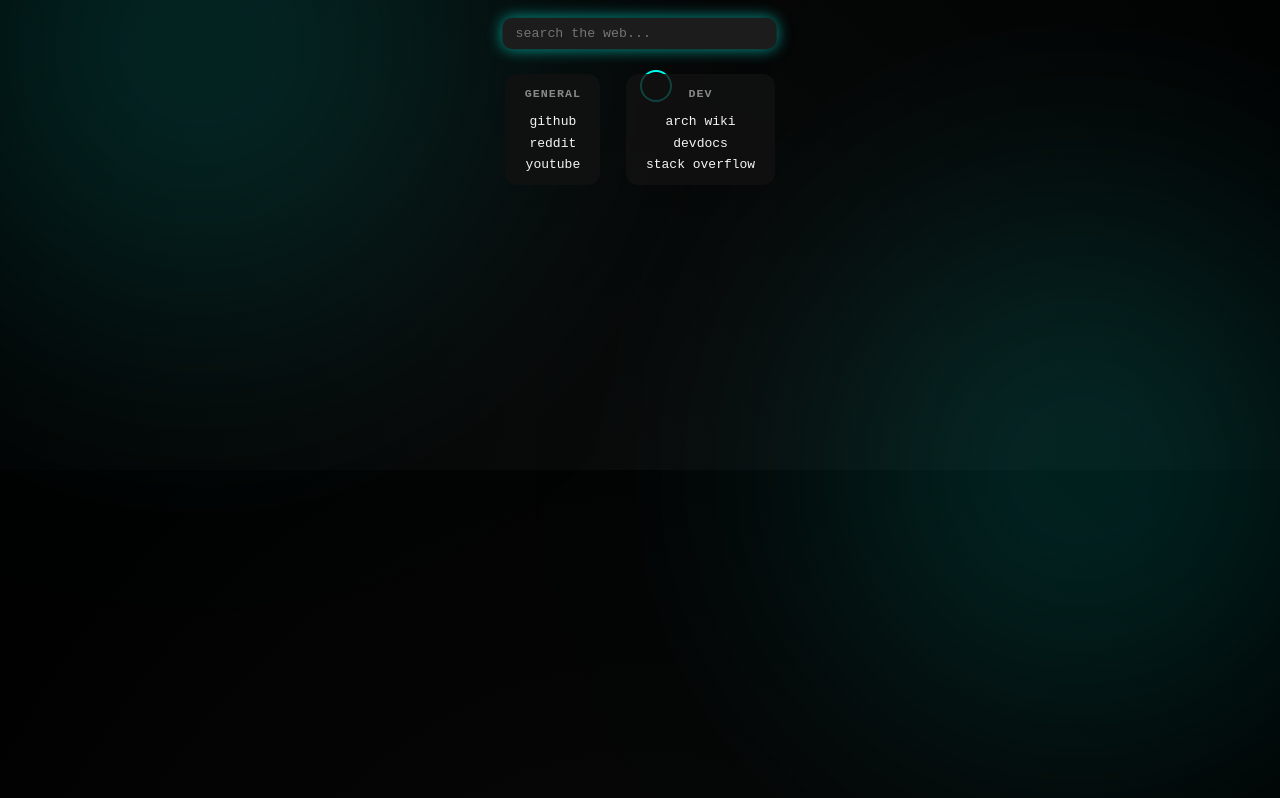
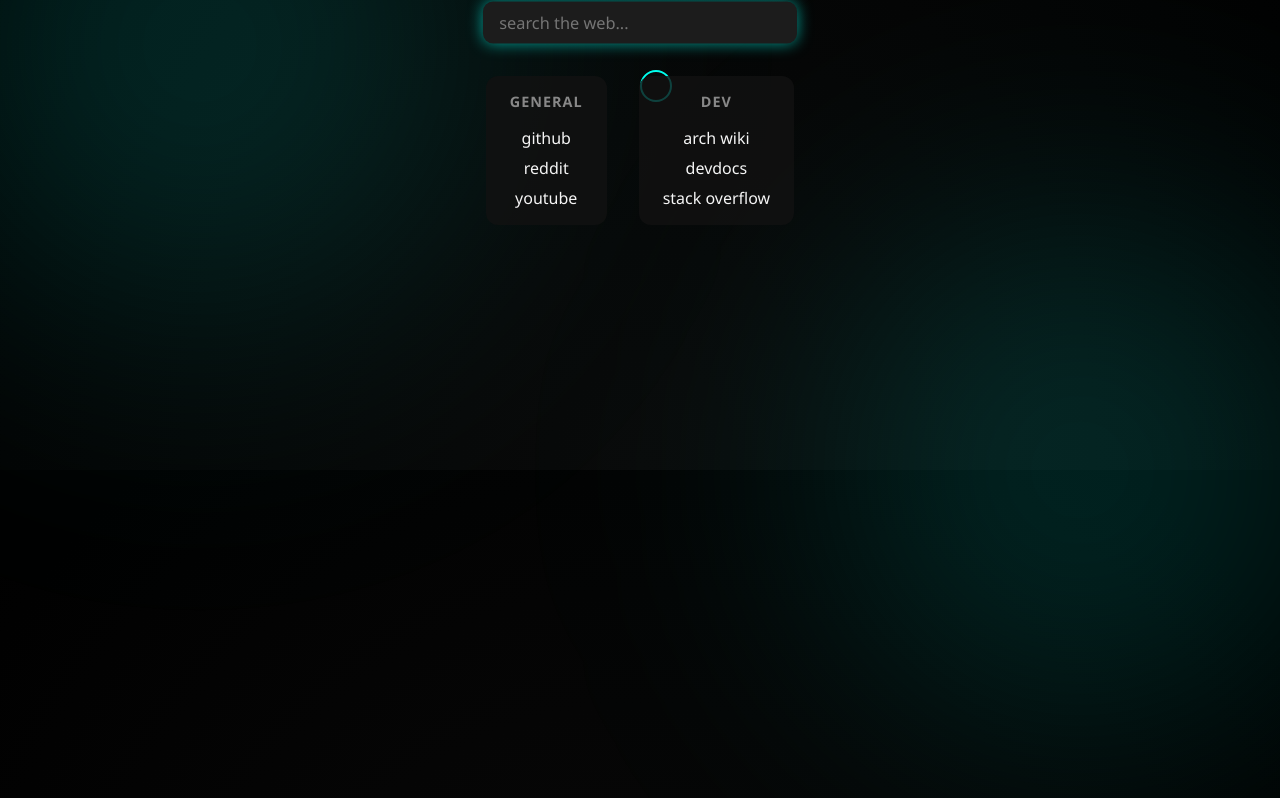
Before and after one commit to hsdcc/hsdcc.github.io, a plain HTML site: page startpage/index.html in a window 1280 px wide. Shown: the part 330-1128 px from the top of the page. Drawn offline with Linux system fonts and the light colour scheme.

Commit message:
font changed, weird, copied local files from my self-hosted one

```diff
--- a/startpage/index.html
+++ b/startpage/index.html
@@ -10,7 +10,7 @@
   <div class="container">
     <h1>welcome, user</h1>
     <div class="search-box">
-      <form action="https://duckduckgo.com/" method="GET">
+      <form action="https://google.com/search?q=" method="GET">
         <input type="text" name="q" placeholder="search the web..." autofocus />
       </form>
     </div>
--- a/startpage/style.css
+++ b/startpage/style.css
@@ -3,7 +3,7 @@
   margin: 0;
   padding: 0;
   box-sizing: border-box;
-  font-family: monospace;
+  font-family: 'Segoe UI', Tahoma, Geneva, Verdana, sans-serif;
 }
 
 body {
```
